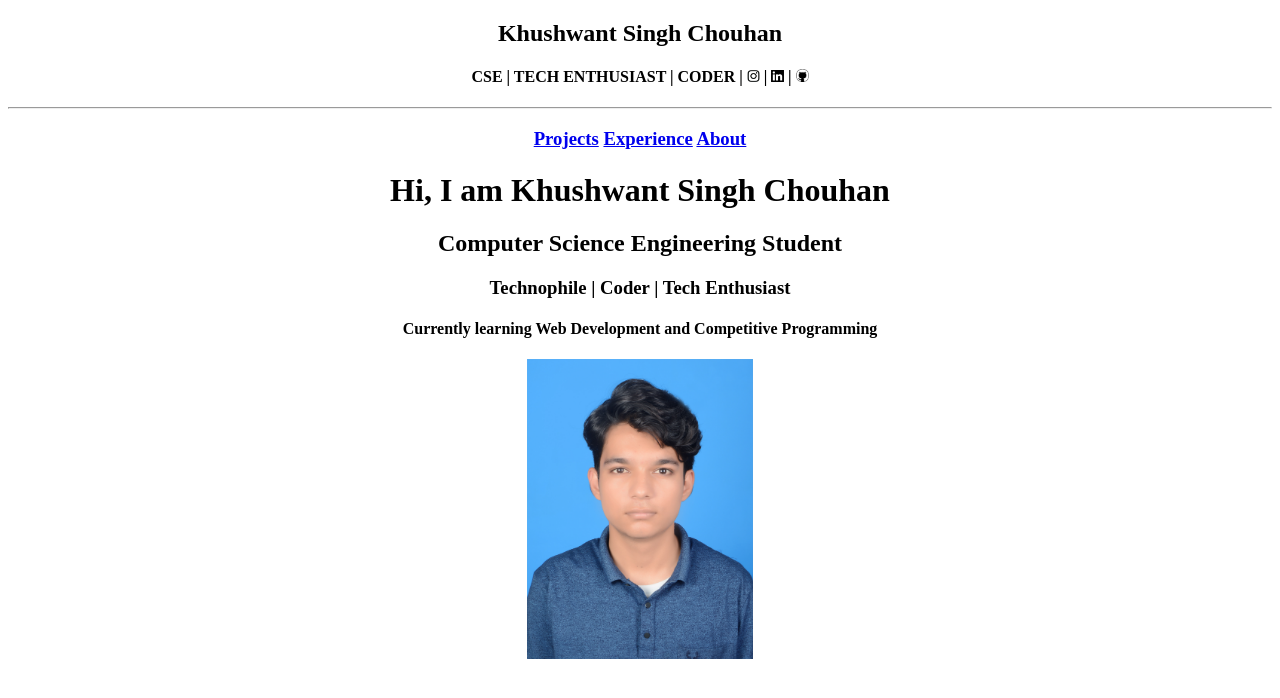
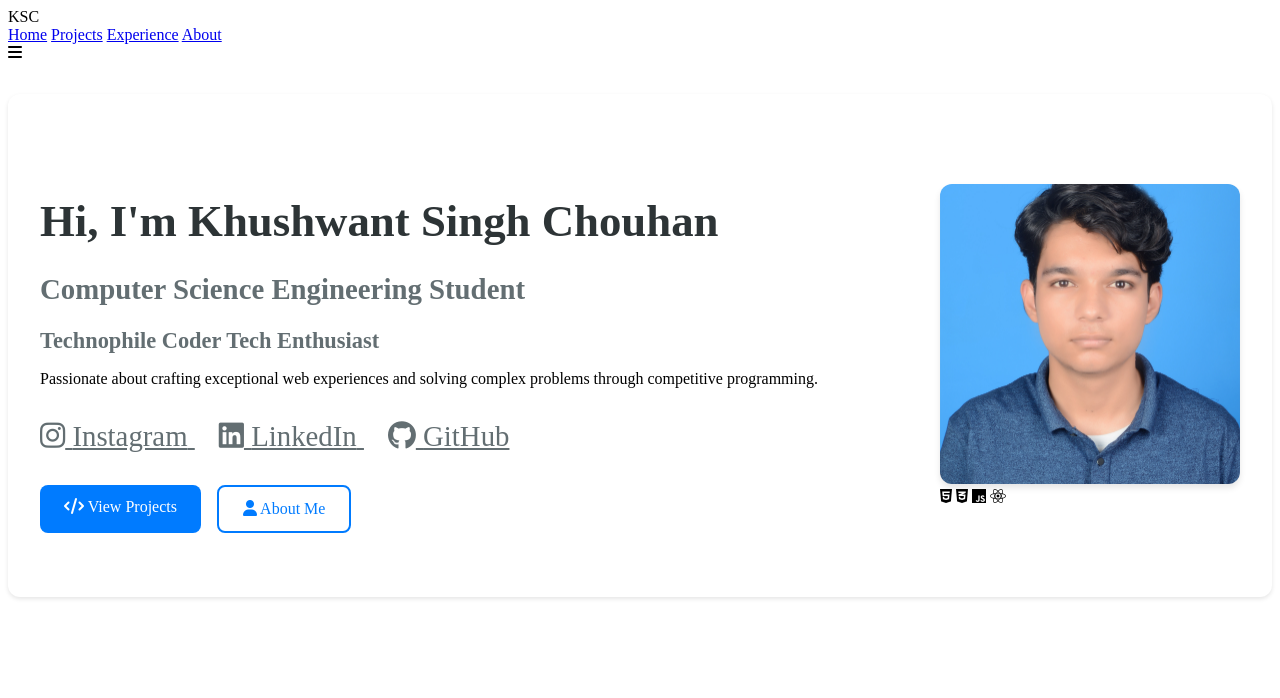
Before and after one commit to alphakhush2201/Portfolio, a plain HTML site: page Portfolio/index.html in a window 1280 px wide. Drawn offline with Linux system fonts and the light colour scheme.

Commit message:
adding css

```diff
--- a/Portfolio/index.html
+++ b/Portfolio/index.html
@@ -5,41 +5,77 @@
     <meta charset="UTF-8" />
     <meta name="viewport" content="width=device-width, initial-scale=1.0" />
     <title>Portfolio</title>
+    <link rel="stylesheet" href="styles.css">
+    <link rel="stylesheet" href="https://cdnjs.cloudflare.com/ajax/libs/font-awesome/6.0.0/css/all.min.css">
 </head>
 
 <body>
-    <header>
-        <h2>
-            <center>Khushwant Singh Chouhan</center>
-        </h2>
-        <center>
-            <h4>
-                CSE | TECH ENTHUSIAST | CODER |
-                <a href="https://www.instagram.com/alpha.khush/"><img height="12" src="/instalogo.jpeg"
-                        alt="instagram" /></a>
-                |
-                <a href="https://www.linkedin.com/in/khush0in/"><img height="12" src="/linkedinlogobnc.png" alt="linkedin" /></a>
-                 |
-                 <a href="https://github.com/alphakhush2201/"><img src="/githublogobnc.png" alt="github" height="13"></a>
-            </h4>
-        </center>
-        <hr />
-        <center>
-            <h3><a href="/projects.html">Projects</a> <a href="/Experience.html">Experience</a> <a href="/about.html">About</a></h3>
+    <nav class="navbar">
+        <div class="logo">KSC</div>
+        <div class="nav-links">
+            <a href="index.html" class="active">Home</a>
+            <a href="projects.html">Projects</a>
+            <a href="Experience.html">Experience</a>
+            <a href="about.html">About</a>
+        </div>
+        <div class="menu-toggle">
+            <i class="fas fa-bars"></i>
+        </div>
+    </nav>
 
-        </center>
-    </header>
-    <main>
-        <center>
-            <h1>Hi, I am Khushwant Singh Chouhan</h1>
-            <h2>Computer Science Engineering Student</h2>
-            <h3>Technophile | Coder | Tech Enthusiast</h3>
-            <h4>Currently learning Web Development and Competitive Programming</h4>
-            <img src="DSC_1463.JPG" height="300" alt="my photo">
-        </center>
+    <main class="about-container">
+        <section class="hero-section">
+            <div class="hero-content">
+                <div class="typing-animation">
+                    <h1>Hi, I'm <span class="highlight">Khushwant Singh Chouhan</span></h1>
+                </div>
+                <div class="fade-in">
+                    <h2>Computer Science Engineering Student</h2>
+                    <h3><span class="tag">Technophile</span> <span class="tag">Coder</span> <span class="tag">Tech Enthusiast</span></h3>
+                    <p class="description">Passionate about crafting exceptional web experiences and solving complex problems through competitive programming.</p>
 
+                    <div class="social-links">
+                        <a href="https://www.instagram.com/alpha.khush/" target="_blank" class="social-icon">
+                            <i class="fab fa-instagram"></i>
+                            <span class="tooltip">Instagram</span>
+                        </a>
+                        <a href="https://www.linkedin.com/in/khush0in/" target="_blank" class="social-icon">
+                            <i class="fab fa-linkedin"></i>
+                            <span class="tooltip">LinkedIn</span>
+                        </a>
+                        <a href="https://github.com/alphakhush2201/" target="_blank" class="social-icon">
+                            <i class="fab fa-github"></i>
+                            <span class="tooltip">GitHub</span>
+                        </a>
+                    </div>
+
+                    <div class="cta-buttons">
+                        <a href="/projects.html" class="cta-button primary-button">
+                            <i class="fas fa-code"></i> View Projects
+                        </a>
+                        <a href="about.html" class="cta-button secondary-button">
+                            <i class="fas fa-user"></i> About Me
+                        </a>
+                    </div>
+                </div>
+            </div>
+            <div class="profile-image-container">
+                <div class="image-frame">
+                    <img src="DSC_1463.JPG" alt="Khushwant Singh Chouhan" class="profile-image">
+                </div>
+                <div class="floating-elements">
+                    <div class="tech-stack">
+                        <i class="fab fa-html5"></i>
+                        <i class="fab fa-css3-alt"></i>
+                        <i class="fab fa-js"></i>
+                        <i class="fab fa-react"></i>
+                    </div>
+                </div>
+            </div>
+        </section>
     </main>
 
+    <script src="script.js"></script>
 </body>
 
 </html>
--- /dev/null
+++ b/Portfolio/style.css
@@ -0,0 +1,211 @@
+/* Global styles */
+* {
+    margin: 0;
+    padding: 0;
+    box-sizing: border-box;
+}
+
+body {
+    font-family: 'Inter', -apple-system, BlinkMacSystemFont, sans-serif;
+    line-height: 1.6;
+    color: #333;
+    background-color: #f8f9fa;
+}
+
+/* Navigation */
+.navbar {
+    background-color: white;
+    padding: 1rem 2rem;
+    box-shadow: 0 2px 4px rgba(0,0,0,0.1);
+    position: sticky;
+    top: 0;
+    z-index: 1000;
+    display: flex;
+    justify-content: center;
+    gap: 2rem;
+}
+
+.navbar a {
+    text-decoration: none;
+    color: #333;
+    font-weight: 500;
+    padding: 0.5rem 1rem;
+    transition: color 0.3s ease;
+}
+
+.navbar a:hover,
+.navbar a.active {
+    color: #007bff;
+}
+
+/* Main container */
+.about-container {
+    max-width: 1200px;
+    margin: 0 auto;
+    padding: 2rem;
+}
+
+/* Hero section */
+.hero {
+    text-align: center;
+    padding: 4rem 0;
+}
+
+.profile-photo {
+    width: 200px;
+    height: 200px;
+    border-radius: 50%;
+    object-fit: cover;
+    margin-bottom: 1.5rem;
+    box-shadow: 0 4px 6px rgba(0,0,0,0.1);
+}
+
+.hero h1 {
+    font-size: 2.5rem;
+    margin-bottom: 0.5rem;
+    color: #2d3436;
+}
+
+.hero h2 {
+    font-size: 1.5rem;
+    color: #636e72;
+    font-weight: 500;
+}
+
+/* About content */
+.about-content {
+    max-width: 800px;
+    margin: 0 auto;
+    padding: 2rem 0;
+}
+
+.about-content h3,
+.skills h3,
+.experience h3 {
+    font-size: 1.8rem;
+    margin-bottom: 1.5rem;
+    color: #2d3436;
+}
+
+/* Skills section */
+.skills {
+    padding: 3rem 0;
+}
+
+.skills-grid {
+    display: grid;
+    grid-template-columns: repeat(auto-fit, minmax(150px, 1fr));
+    gap: 2rem;
+    margin-top: 2rem;
+}
+
+.skill-card {
+    background: white;
+    padding: 1.5rem;
+    border-radius: 8px;
+    text-align: center;
+    box-shadow: 0 2px 4px rgba(0,0,0,0.1);
+    transition: transform 0.3s ease;
+}
+
+.skill-card:hover {
+    transform: translateY(-5px);
+}
+
+.skill-card i {
+    font-size: 2.5rem;
+    margin-bottom: 1rem;
+    color: #007bff;
+}
+
+.skill-card span {
+    display: block;
+    font-weight: 500;
+}
+
+/* Experience timeline */
+.timeline {
+    max-width: 800px;
+    margin: 2rem auto;
+}
+
+.timeline-item {
+    background: white;
+    padding: 2rem;
+    border-radius: 8px;
+    margin-bottom: 2rem;
+    box-shadow: 0 2px 4px rgba(0,0,0,0.1);
+    position: relative;
+}
+
+.timeline-item h4 {
+    color: #007bff;
+    margin-bottom: 0.5rem;
+}
+
+.timeline-item p:first-of-type {
+    font-weight: 500;
+    margin-bottom: 0.5rem;
+}
+
+/* Footer */
+footer {
+    background-color: white;
+    padding: 2rem;
+    text-align: center;
+    margin-top: 4rem;
+    box-shadow: 0 -2px 4px rgba(0,0,0,0.1);
+}
+
+.social-links {
+    margin-bottom: 1rem;
+}
+
+.social-links a {
+    color: #636e72;
+    font-size: 1.5rem;
+    margin: 0 1rem;
+    transition: color 0.3s ease;
+}
+
+.social-links a:hover {
+    color: #007bff;
+}
+
+/* Responsive design */
+@media (max-width: 768px) {
+    .navbar {
+        padding: 1rem;
+        gap: 1rem;
+    }
+
+    .about-container {
+        padding: 1rem;
+    }
+
+    .hero {
+        padding: 2rem 0;
+    }
+
+    .profile-photo {
+        width: 150px;
+        height: 150px;
+    }
+
+    .hero h1 {
+        font-size: 2rem;
+    }
+
+    .hero h2 {
+        font-size: 1.2rem;
+    }
+
+    .skills-grid {
+        grid-template-columns: repeat(auto-fit, minmax(120px, 1fr));
+        gap: 1rem;
+    }
+
+    .timeline-item {
+        padding: 1.5rem;
+    }
+}
--- /dev/null
+++ b/Portfolio/styles.css
@@ -0,0 +1,147 @@
+/* Updated Hero Section Styles */
+.hero-section {
+    display: flex;
+    align-items: center;
+    justify-content: space-between;
+    padding: 4rem 2rem;
+    background: white;
+    border-radius: 12px;
+    box-shadow: 0 2px 4px rgba(0,0,0,0.1);
+    margin-top: 2rem;
+}
+
+.hero-content {
+    flex: 1;
+    padding-right: 4rem;
+}
+
+.hero-content h1 {
+    font-size: 2.8rem;
+    color: #2d3436;
+    margin-bottom: 1rem;
+    line-height: 1.2;
+}
+
+.hero-content h2 {
+    font-size: 1.8rem;
+    color: #636e72;
+    margin-bottom: 0.5rem;
+}
+
+.hero-content h3 {
+    font-size: 1.4rem;
+    color: #636e72;
+    margin-bottom: 0.5rem;
+}
+
+.hero-content h4 {
+    font-size: 1.2rem;
+    color: #636e72;
+    margin-bottom: 2rem;
+}
+
+.social-links {
+    margin: 2rem 0;
+}
+
+.social-links a {
+    font-size: 1.8rem;
+    margin-right: 1.5rem;
+    color: #636e72;
+    transition: color 0.3s ease;
+}
+
+.social-links a:hover {
+    color: #007bff;
+}
+
+.cta-buttons {
+    display: flex;
+    gap: 1rem;
+}
+
+.cta-button {
+    padding: 0.8rem 1.5rem;
+    border-radius: 8px;
+    text-decoration: none;
+    font-weight: 500;
+    transition: all 0.3s ease;
+}
+
+.primary-button {
+    background: #007bff;
+    color: white;
+}
+
+.primary-button:hover {
+    background: #0056b3;
+    transform: translateY(-2px);
+}
+
+.secondary-button {
+    background: transparent;
+    color: #007bff;
+    border: 2px solid #007bff;
+}
+
+.secondary-button:hover {
+    background: rgba(0,123,255,0.1);
+    transform: translateY(-2px);
+}
+
+.profile-image-container {
+    flex: 0 0 auto;
+}
+
+.profile-image {
+    width: 300px;
+    height: 300px;
+    border-radius: 12px;
+    object-fit: cover;
+    box-shadow: 0 4px 6px rgba(0,0,0,0.1);
+    transition: transform 0.3s ease;
+}
+
+.profile-image:hover {
+    transform: translateY(-5px);
+}
+
+/* Responsive design for hero section */
+@media (max-width: 768px) {
+    .hero-section {
+        flex-direction: column-reverse;
+        padding: 2rem 1rem;
+        text-align: center;
+    }
+
+    .hero-content {
+        padding-right: 0;
+    }
+
+    .hero-content h1 {
+        font-size: 2rem;
+    }
+
+    .hero-content h2 {
+        font-size: 1.4rem;
+    }
+
+    .hero-content h3,
+    .hero-content h4 {
+        font-size: 1.1rem;
+    }
+
+    .social-links {
+        justify-content: center;
+    }
+
+    .cta-buttons {
+        justify-content: center;
+    }
+
+    .profile-image {
+        width: 200px;
+        height: 200px;
+        margin-bottom: 2rem;
+    }
+}
```
Also changed, not shown: Portfolio/about.html (+76 -0 lines).
